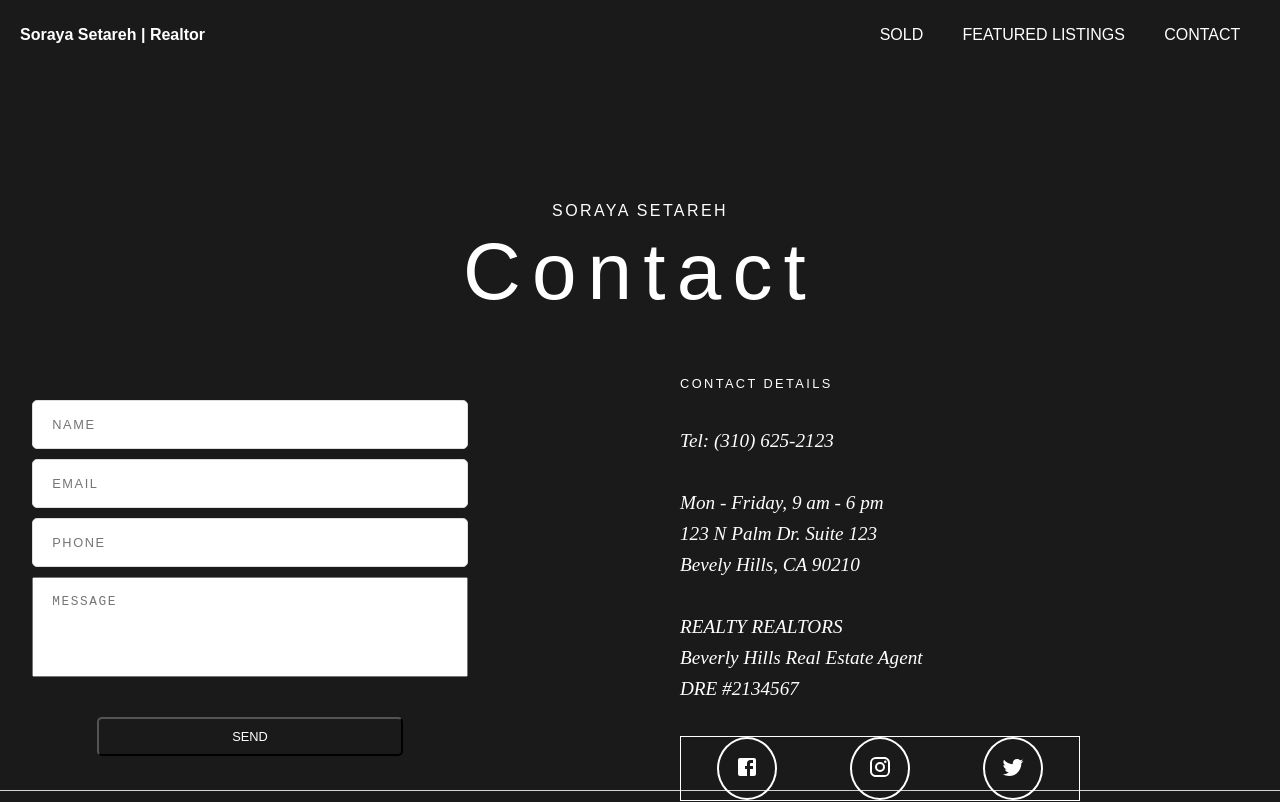
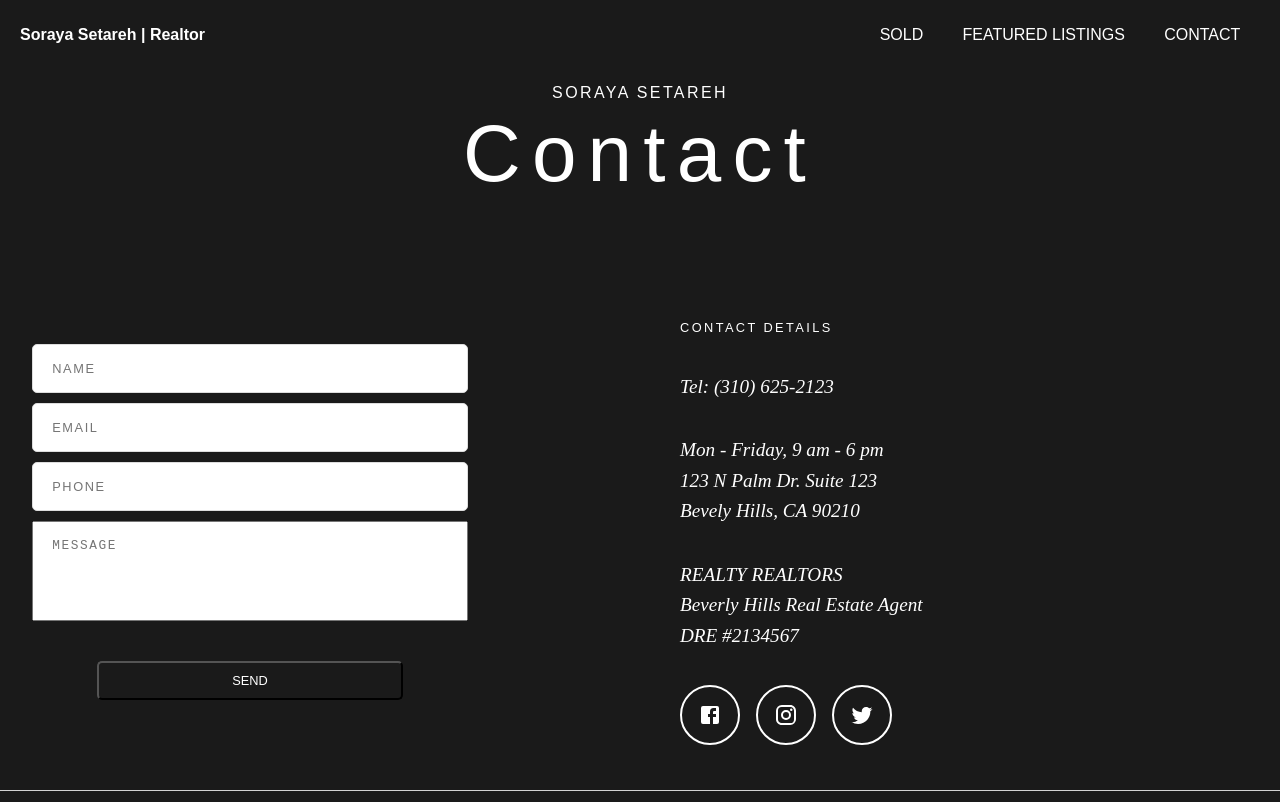
Before and after one commit to rissandimo/silvana-setareh-real-estate, a React (Create React App) app: page /contact in a window 1280 px wide. Shown: the top 802 px of the page. Built offline with nearby package versions, Linux system fonts and the light colour scheme.

Commit message:
Added social media icons

```diff
--- a/src/components/contact-details/ContactDetails.js
+++ b/src/components/contact-details/ContactDetails.js
@@ -26,7 +26,7 @@ const ContactDetails = () => (
 
     <div className="social">
         <a href="#" className="link">
-            <FacebookIcon />
+            <FacebookIcon className="icon" />
         </a>
         <a href="#" className="link">
             <InstagramIcon />
--- a/src/components/contact-details/contactDetails.css
+++ b/src/components/contact-details/contactDetails.css
@@ -22,16 +22,18 @@
 }
 
 .contact__details > .social{
-    border: 1px solid;
     display: flex;
-    justify-content: space-around;
     max-width: 400px;
 }
 
 .social > .link{
-    border-radius: 50%;
+    display: flex;
+    flex-direction: column;
+    align-items: center;
+    justify-content: center;
+    margin-right: 1rem;
+    border-radius: 50px;
     border: 2px solid;
-    line-height: 1;
     padding: 1rem;
 }
 
--- a/src/components/contact/Contact.css
+++ b/src/components/contact/Contact.css
@@ -13,11 +13,10 @@
 }
 
 .contact > .header{
-    height: 160px;
+    height: 200px;
     display: flex;
     flex-direction: column;
     justify-content: space-around;
-    padding: 8rem;
 }
 
 .header > .contact{
```
